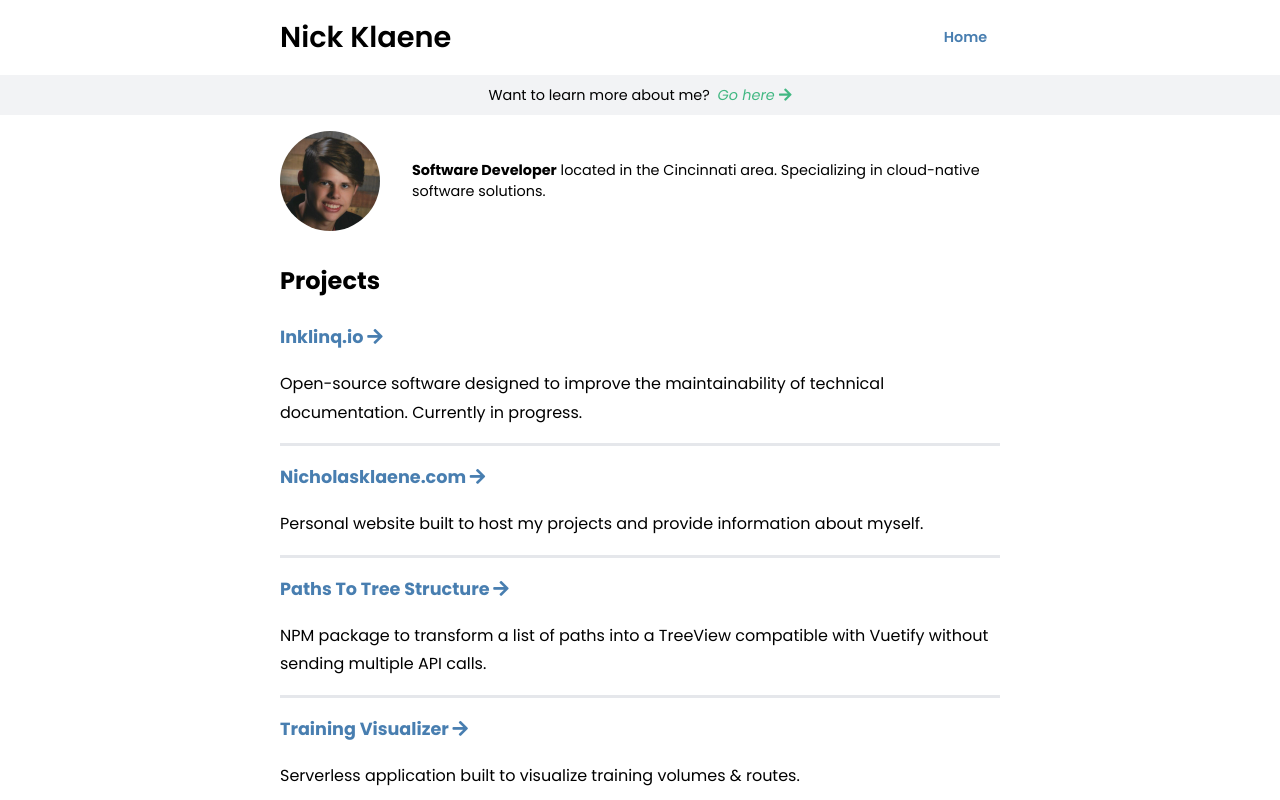
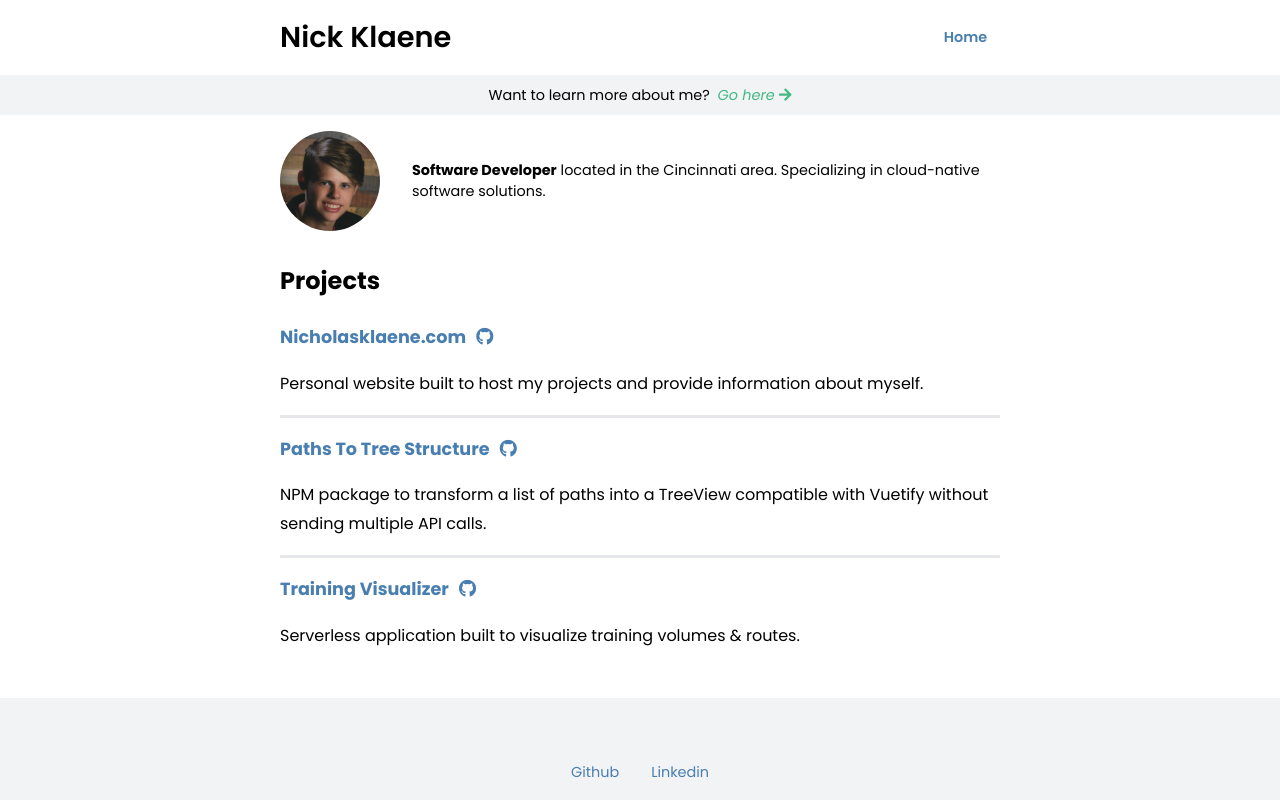
Before and after one commit to nicholasklaene/nicholasklaene.com, a Vue app: page /projects in a window 1280 px wide. Shown: the top 800 px of the page. Built offline with nearby package versions, Linux system fonts and the light colour scheme.

Commit message:
catch all route, cleanup

```diff
--- a/src/components/ContactForm.vue
+++ b/src/components/ContactForm.vue
@@ -41,7 +41,6 @@ export default {
         email: this.email,
         message: this.message,
       };
-
       await fetch(
         "https://153fclmvag.execute-api.us-east-2.amazonaws.com/saveEmail",
         {
@@ -53,7 +52,6 @@ export default {
           body: JSON.stringify(data),
         }
       );
-
       this.email = "";
       this.message = "";
       this.emailSaved = true;
@@ -84,6 +82,9 @@ export default {
       border: none;
       font-size: 1rem;
       padding: 1rem;
+      &:focus {
+        outline: none;
+      }
     }
     .textarea-wrapper {
       width: 100%;
--- a/src/components/ProjectPreview.vue
+++ b/src/components/ProjectPreview.vue
@@ -2,7 +2,7 @@
   <div>
     <a :href="project.link" target="_blank">
       {{ project.name }}
-      <i class="fas fa-arrow-right"></i>
+      <i class="fab fa-github"></i>
     </a>
     <p>
       {{ project.summary }}
@@ -29,6 +29,10 @@ div {
     &:hover {
       opacity: 0.8;
     }
+    i {
+      display: inline-block;
+      padding-left: 0.4rem;
+    }
   }
 }
 </style>
--- a/src/router/index.js
+++ b/src/router/index.js
@@ -1,6 +1,7 @@
 import { createRouter, createWebHistory } from "vue-router";
 import Home from "../views/Home.vue";
 import Projects from "../views/Projects.vue";
+import NotFound from "../views/NotFound.vue";
 
 const routes = [
   {
@@ -13,6 +14,11 @@ const routes = [
     name: "Projects",
     component: Projects,
   },
+  {
+    path: "/:pathMatch(.*)*",
+    name: "not-found",
+    component: NotFound,
+  },
 ];
 
 const router = createRouter({
--- a/src/staticData/projects.js
+++ b/src/staticData/projects.js
@@ -1,28 +1,20 @@
-// CMS or API would be overkill
 export default [
   {
     id: 1,
-    name: "Inklinq.io",
-    summary:
-      "Open-source software designed to improve the maintainability of technical documentation. Currently in progress.",
-    link: "https://inklinq.io",
-  },
-  {
-    id: 2,
     name: "Nicholasklaene.com",
     summary:
       "Personal website built to host my projects and provide information about myself.",
     link: "https://github.com/nicholasklaene/nicholasklaene.com",
   },
   {
-    id: 3,
+    id: 2,
     name: "Paths To Tree Structure",
     summary:
       "NPM package to transform a list of paths into a TreeView compatible with Vuetify without sending multiple API calls.",
     link: "https://github.com/nicholasklaene/paths-to-tree-structure",
   },
   {
-    id: 4,
+    id: 3,
     name: "Training Visualizer",
     summary:
       "Serverless application built to visualize training volumes & routes.",
--- /dev/null
+++ b/src/utils/functions.js
@@ -0,0 +1 @@
+export const delay = (ms) => new Promise((res) => setTimeout(res, ms));
--- /dev/null
+++ b/src/views/NotFound.vue
@@ -0,0 +1,27 @@
+<template>
+  <h3>Sorry, the page you requested does not exist!</h3>
+  <p>Redirecting you home...</p>
+</template>
+
+<script>
+import { delay } from "../utils/functions";
+
+export default {
+  name: "NotFound",
+  async mounted() {
+    await delay(3000);
+    this.$router.push({ path: "/" });
+  },
+};
+</script>
+
+<style lang="scss" scoped>
+h3,
+p {
+  padding: 0 2rem;
+  text-align: center;
+  @media screen and (max-width: 600px) {
+    padding: 0rem 1.5rem;
+  }
+}
+</style>
```
